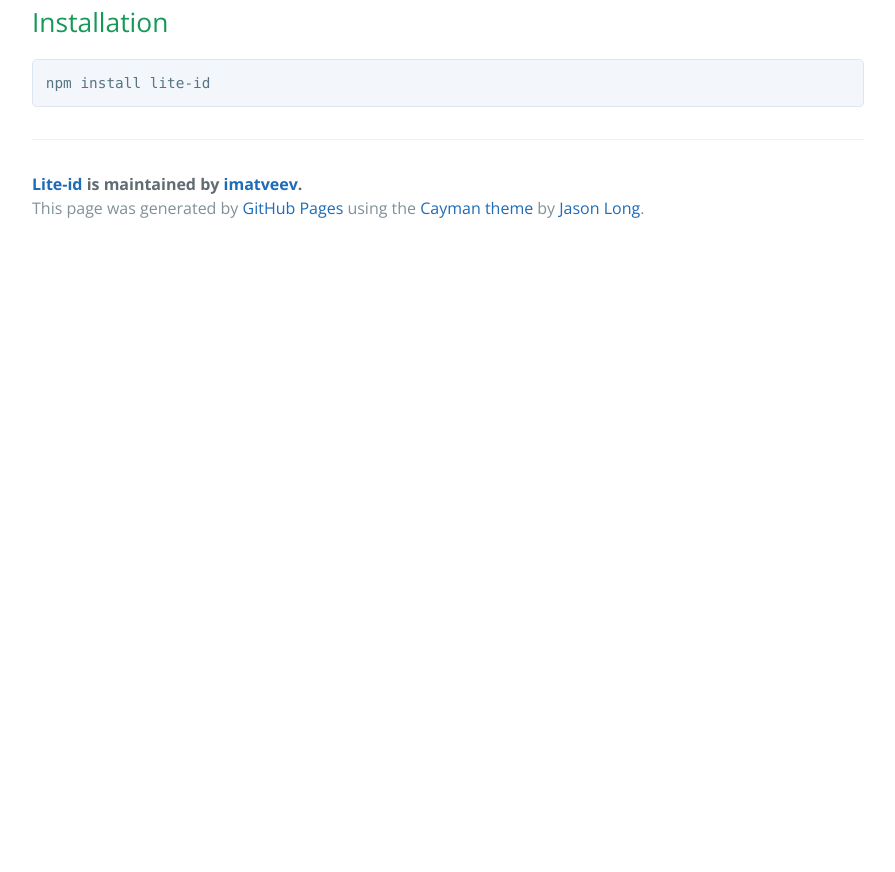
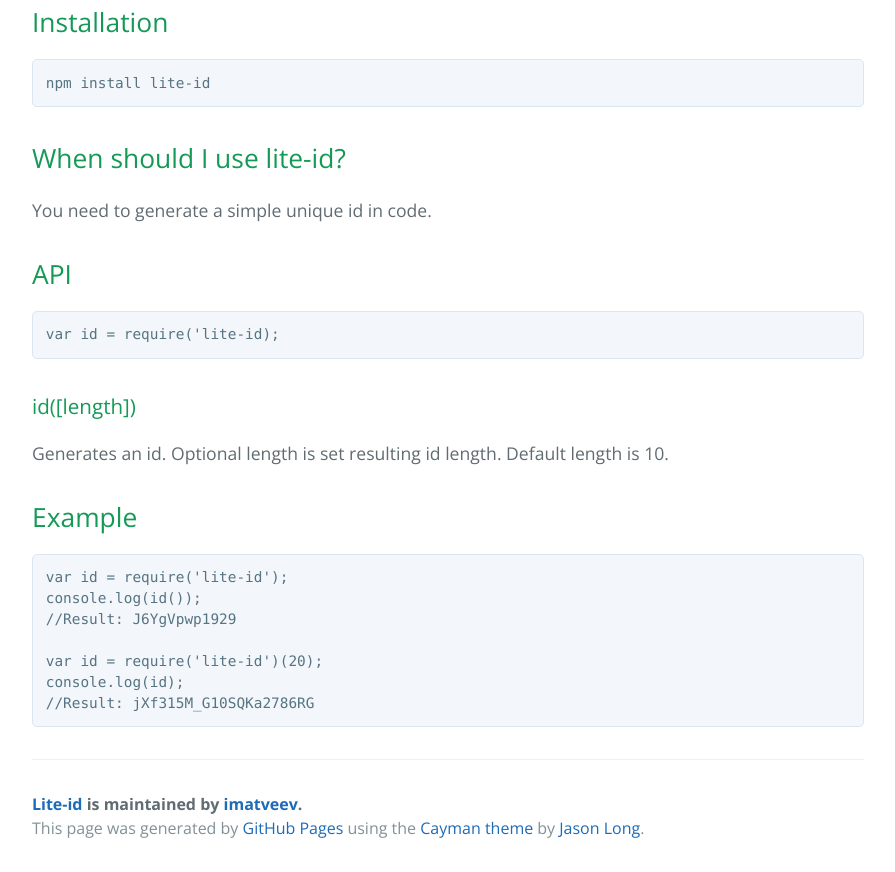
Before and after one commit to imatveev/lite-id, a plain HTML site: page index.html in a window 1280 px wide. Shown: the part 540-1412 px from the top of the page, without its empty margins (192-1087 px from the left). Before the commit the page ends 800 px from the top, so only its background shows below. Drawn offline with nearby package versions, Linux system fonts and the light colour scheme.

Commit message:
Create gh-pages branch via GitHub

```diff
--- a/index.html
+++ b/index.html
@@ -30,6 +30,34 @@
 <pre><code>npm install lite-id
 </code></pre>
 
+<h2>
+<a id="when-should-i-use-lite-id" class="anchor" href="#when-should-i-use-lite-id" aria-hidden="true"><span class="octicon octicon-link"></span></a>When should I use lite-id?</h2>
+
+<p>You need to generate a simple unique id in code.</p>
+
+<h2>
+<a id="api" class="anchor" href="#api" aria-hidden="true"><span class="octicon octicon-link"></span></a>API</h2>
+
+<pre><code>var id = require('lite-id);
+</code></pre>
+
+<h3>
+<a id="idlength" class="anchor" href="#idlength" aria-hidden="true"><span class="octicon octicon-link"></span></a>id([length])</h3>
+
+<p>Generates an id. Optional length is set resulting id length. Default length is 10.</p>
+
+<h2>
+<a id="example" class="anchor" href="#example" aria-hidden="true"><span class="octicon octicon-link"></span></a>Example</h2>
+
+<pre><code>var id = require('lite-id');
+console.log(id());
+//Result: J6YgVpwp1929
+
+var id = require('lite-id')(20);
+console.log(id);
+//Result: jXf315M_G10SQKa2786RG
+</code></pre>
+
       <footer class="site-footer">
         <span class="site-footer-owner"><a href="https://github.com/imatveev/lite-id">Lite-id</a> is maintained by <a href="https://github.com/imatveev">imatveev</a>.</span>
 
--- a/params.json
+++ b/params.json
@@ -1 +1 @@
-{"name":"Lite-id","tagline":"A simple nodejs module for generate unique string id.","body":"# lite-id\r\nA simple nodejs module for generate unique string id.\r\n## Installation\r\n    npm install lite-id","google":"UA-64453341-1","note":"Don't delete this file! It's used internally to help with page regeneration."}
+{"name":"Lite-id","tagline":"A simple nodejs module for generate unique string id.","body":"# lite-id\r\nA simple nodejs module for generate unique string id.\r\n## Installation\r\n    npm install lite-id\r\n## When should I use lite-id?\r\nYou need to generate a simple unique id in code.\r\n## API\r\n    var id = require('lite-id);\r\n### id([length])\r\nGenerates an id. Optional length is set resulting id length. Default length is 10.\r\n## Example\r\n    var id = require('lite-id');\r\n    console.log(id());\r\n    //Result: J6YgVpwp1929\r\n\r\n    var id = require('lite-id')(20);\r\n    console.log(id);\r\n    //Result: jXf315M_G10SQKa2786RG","google":"UA-64453341-1","note":"Don't delete this file! It's used internally to help with page regeneration."}
```
